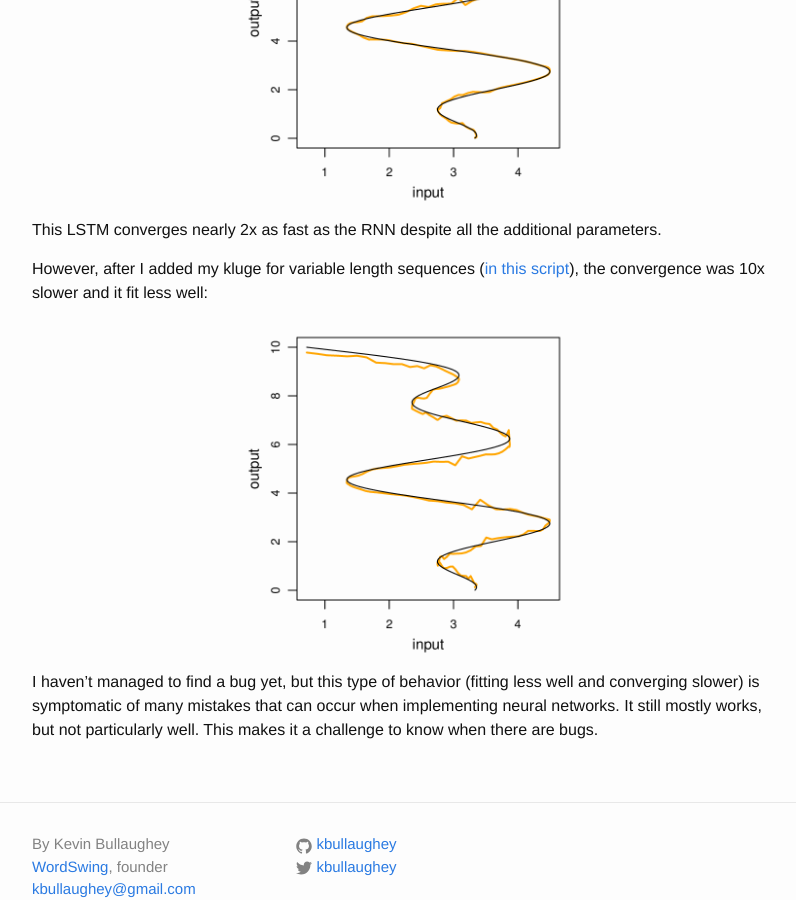
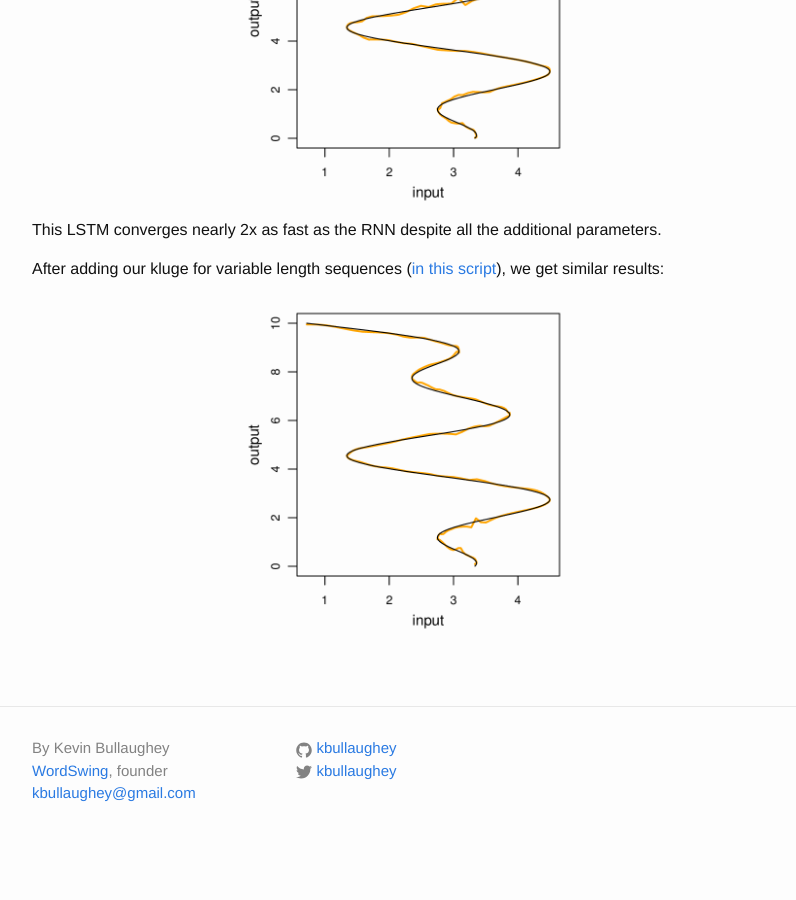
Before and after one commit to kbullaughey/lstm-play, a Jekyll site: the page built from 03-lstm.md, in a window 1280 px wide and 900 px high, scrolled down 5795 px. Shown: the whole window, without its empty margins (238-1034 px from the left). Built offline with Jekyll 4.4.1, drawn with Linux system fonts in a browser that asks for light colours; after the commit the page ends 6660 px from its top, so only the background shows below that.

Commit message:
update lstm to reflect solving bug

```diff
--- a/03-lstm.md
+++ b/03-lstm.md
@@ -234,10 +234,8 @@ This first plot is using the same fixed-width data set as our RNN example and us
 
 This LSTM converges nearly 2x as fast as the RNN despite all the additional parameters.
 
-However, after I added my kluge for variable length sequences ([in this script](https://github.com/kbullaughey/lstm-play/blob/master/toys/lstm/model-1_layer-variable.lua)), the convergence was 10x slower and it fit less well:
+After adding our kluge for variable length sequences ([in this script](https://github.com/kbullaughey/lstm-play/blob/master/toys/lstm/model-1_layer-variable.lua)), we get similar results:
 
 <div class="standard-image">
   <img src="{{"/assets/lstm/model-1_layer-variable-1.png" | prepend: site.baseurl }}">
 </div>
-
-I haven't managed to find a bug yet, but this type of behavior (fitting less well and converging slower) is symptomatic of many mistakes that can occur when implementing neural networks. It still mostly works, but not particularly well. This makes it a challenge to know when there are bugs.
```
Also changed, not shown: assets/lstm/model-1_layer-variable-1.png.
